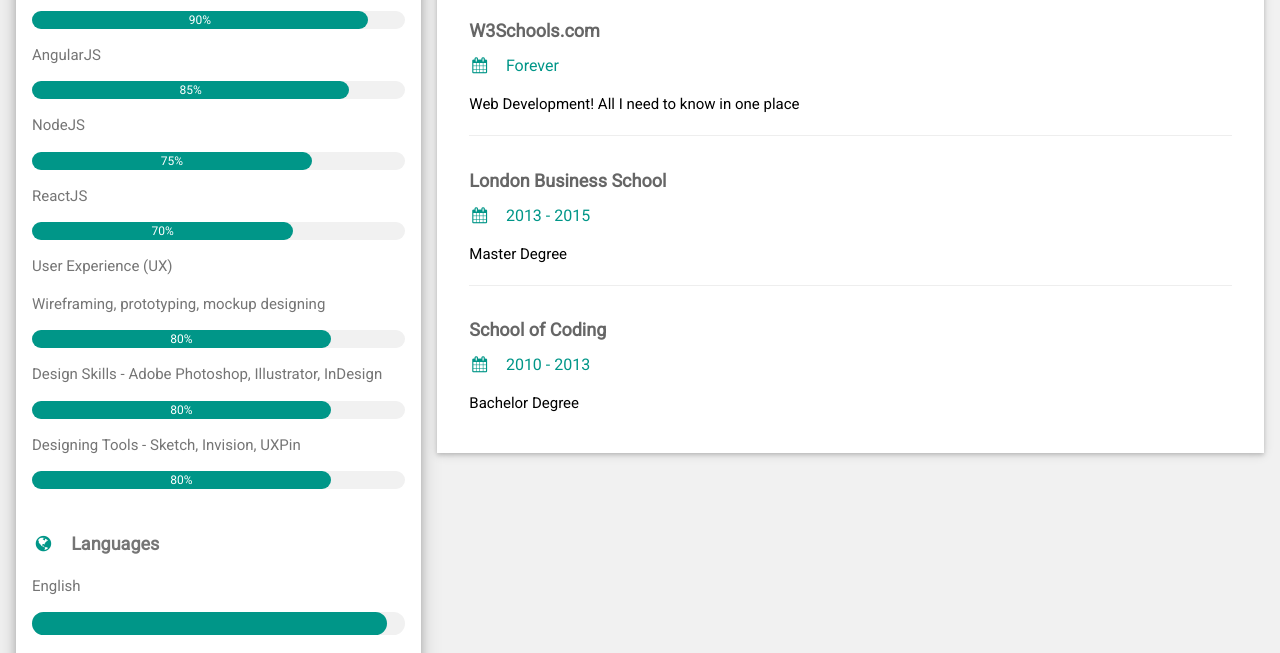
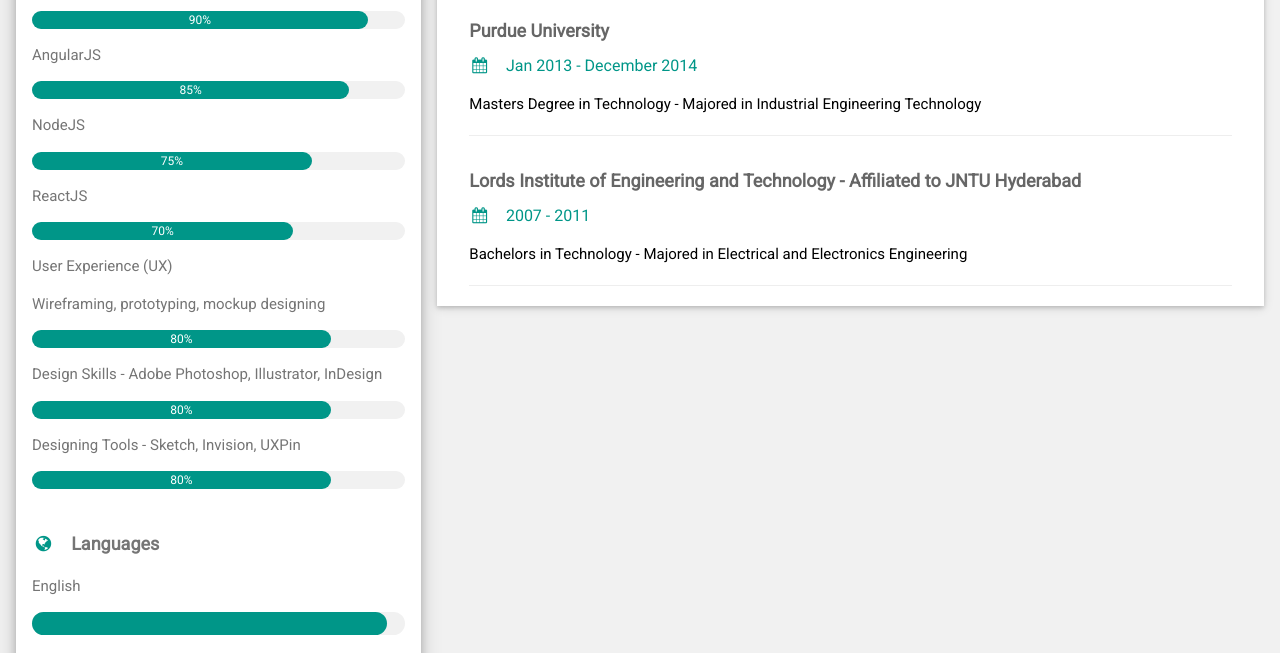
Before and after one commit to krish-sai-p/krish-sai-p.github.io, a plain HTML site: page index.html in a window 1280 px wide. Shown: the part 655-1308 px from the top of the page. Drawn offline with Linux system fonts and the light colour scheme.

Commit message:
Added Education

```diff
--- a/index.html
+++ b/index.html
@@ -138,21 +138,16 @@ html,body,h1,h2,h3,h4,h5,h6 {font-family: "Roboto", sans-serif}
       <div class="w3-container w3-card-2 w3-white">
         <h2 class="w3-text-grey w3-padding-16"><i class="fa fa-certificate fa-fw w3-margin-right w3-xxlarge w3-text-teal"></i>Education</h2>
         <div class="w3-container">
-          <h5 class="w3-opacity"><b>W3Schools.com</b></h5>
-          <h6 class="w3-text-teal"><i class="fa fa-calendar fa-fw w3-margin-right"></i>Forever</h6>
-          <p>Web Development! All I need to know in one place</p>
+          <h5 class="w3-opacity"><b>Purdue University</b></h5>
+          <h6 class="w3-text-teal"><i class="fa fa-calendar fa-fw w3-margin-right"></i>Jan 2013 - December 2014</h6>
+          <p>Masters Degree in Technology - Majored in Industrial Engineering Technology</p>
           <hr>
         </div>
         <div class="w3-container">
-          <h5 class="w3-opacity"><b>London Business School</b></h5>
-          <h6 class="w3-text-teal"><i class="fa fa-calendar fa-fw w3-margin-right"></i>2013 - 2015</h6>
-          <p>Master Degree</p>
+          <h5 class="w3-opacity"><b>Lords Institute of Engineering and Technology - Affiliated to JNTU Hyderabad</b></h5>
+          <h6 class="w3-text-teal"><i class="fa fa-calendar fa-fw w3-margin-right"></i>2007 - 2011</h6>
+          <p>Bachelors in Technology - Majored in Electrical and Electronics Engineering</p>
           <hr>
-        </div>
-        <div class="w3-container">
-          <h5 class="w3-opacity"><b>School of Coding</b></h5>
-          <h6 class="w3-text-teal"><i class="fa fa-calendar fa-fw w3-margin-right"></i>2010 - 2013</h6>
-          <p>Bachelor Degree</p><br>
         </div>
       </div>
 
```
